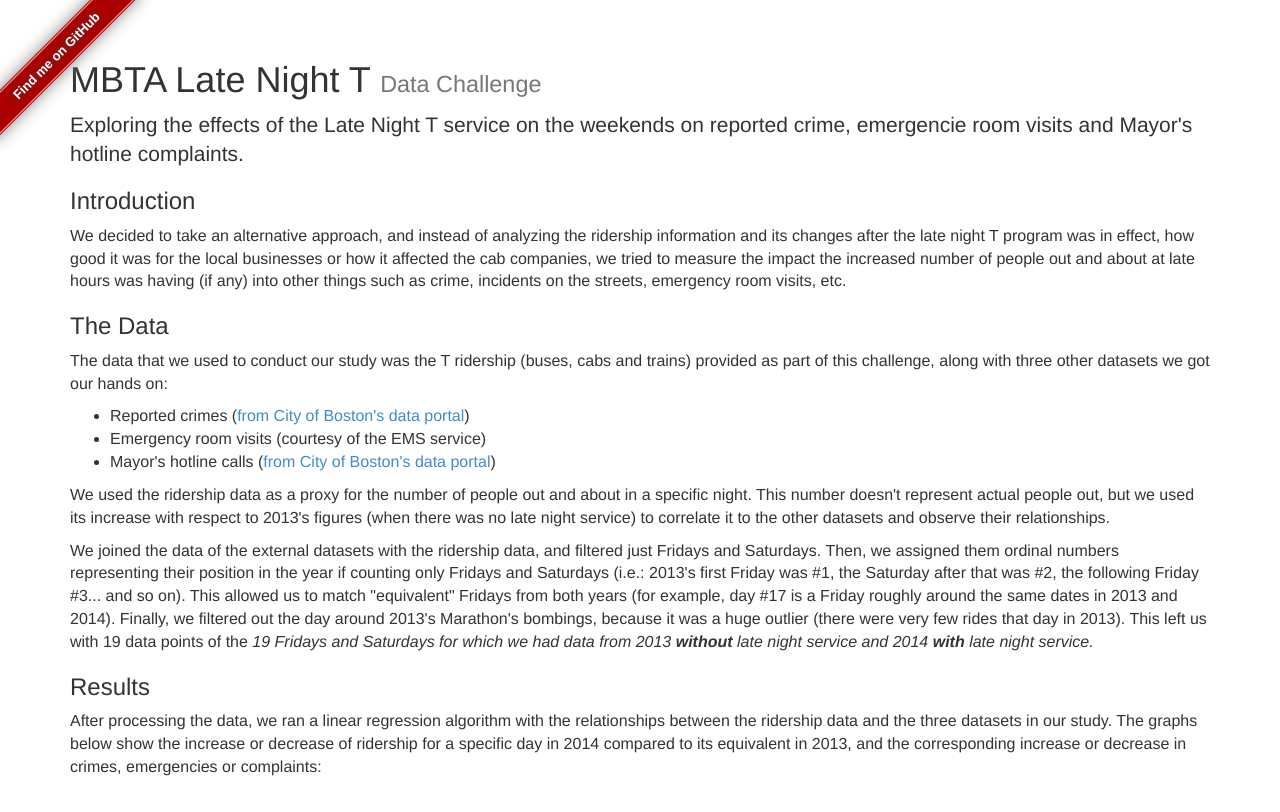
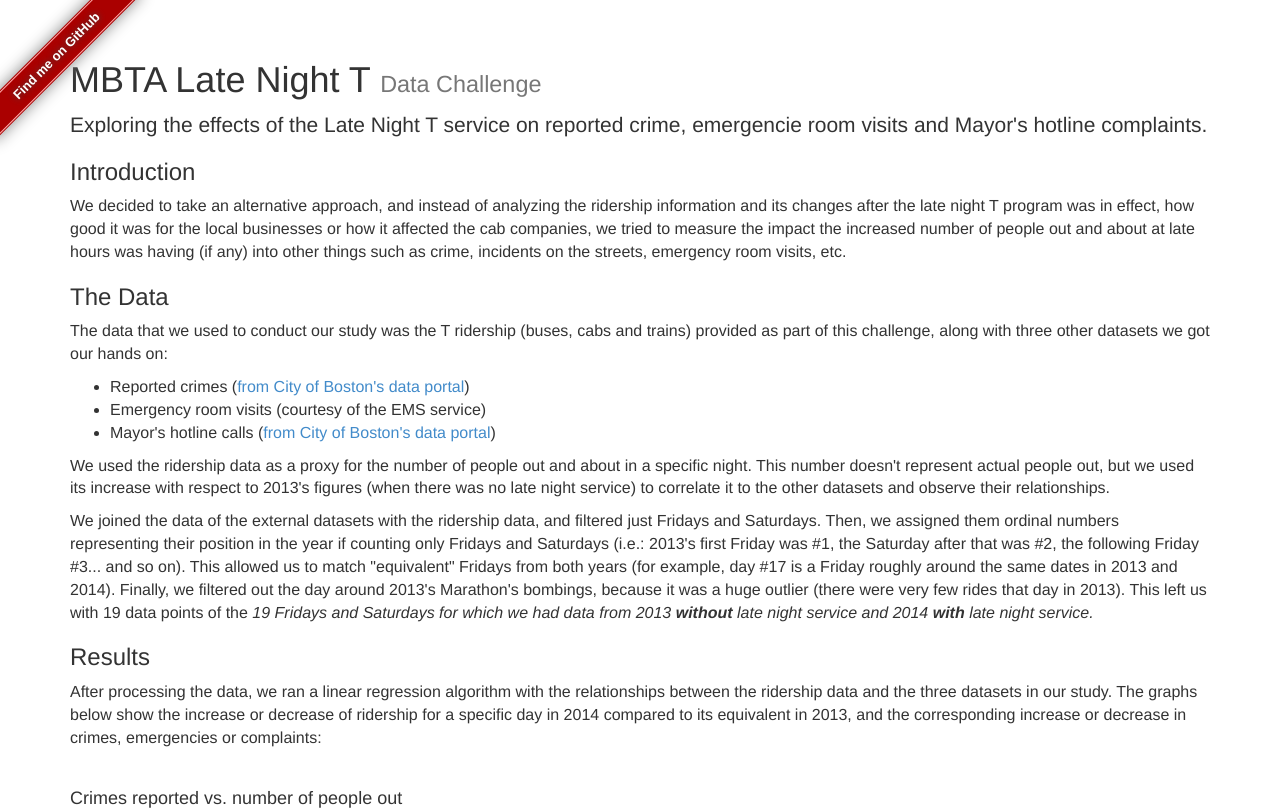
Before and after one commit to Butterwell/mbta-latenight, a plain HTML site: page index.html in a window 1280 px wide. Shown: the top 812 px of the page. Drawn offline with Linux system fonts and the light colour scheme.

Commit message:
Fixed typo

```diff
--- a/index.html
+++ b/index.html
@@ -27,8 +27,7 @@
 
     <div class="container" style="margin-top: 40px; margin-bottom: 80px;">
         <h1>MBTA Late Night T <small>Data Challenge</small></h1>
-        <p class="lead">Exploring the effects of the Late Night T service on the
-            weekends on reported crime, emergencie room visits and Mayor's hotline complaints.</p>
+        <p class="lead">Exploring the effects of the Late Night T service on reported crime, emergencie room visits and Mayor's hotline complaints.</p>
 
 
         <h3>Introduction</h3>
@@ -91,7 +90,7 @@
         <img src="images/compComplaints.png" class="img-thumbnail" alt="Complaints comparison">
 
         <h3>Conclusions</h3>
-        <p>We don't think we have a significant amount of data to draw any strong conclussions from this study. But
+        <p>We don't think we have a significant amount of data to draw any strong conclusions from this study. But
             even so, we can see that...
         </p>
 
```
